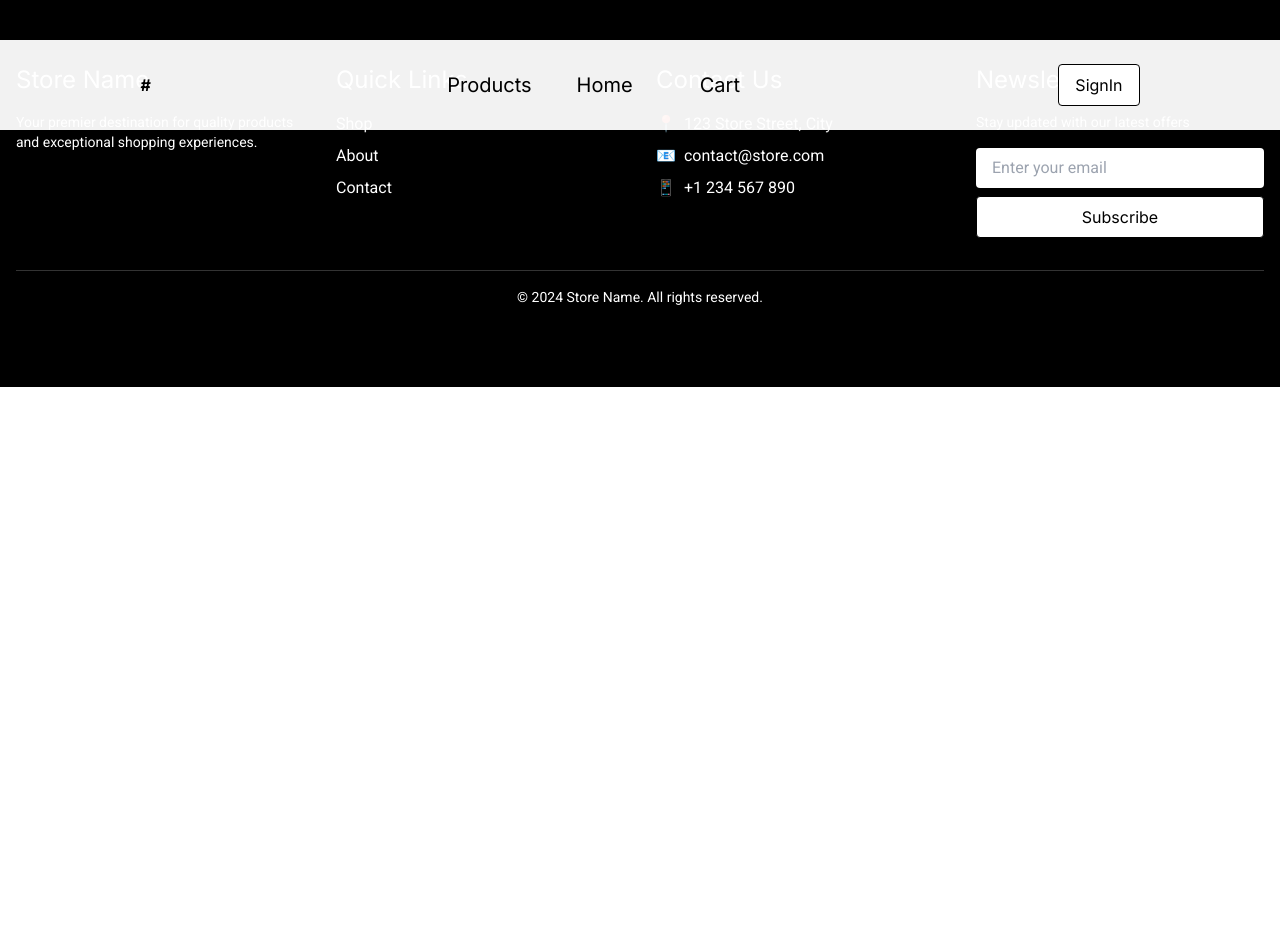
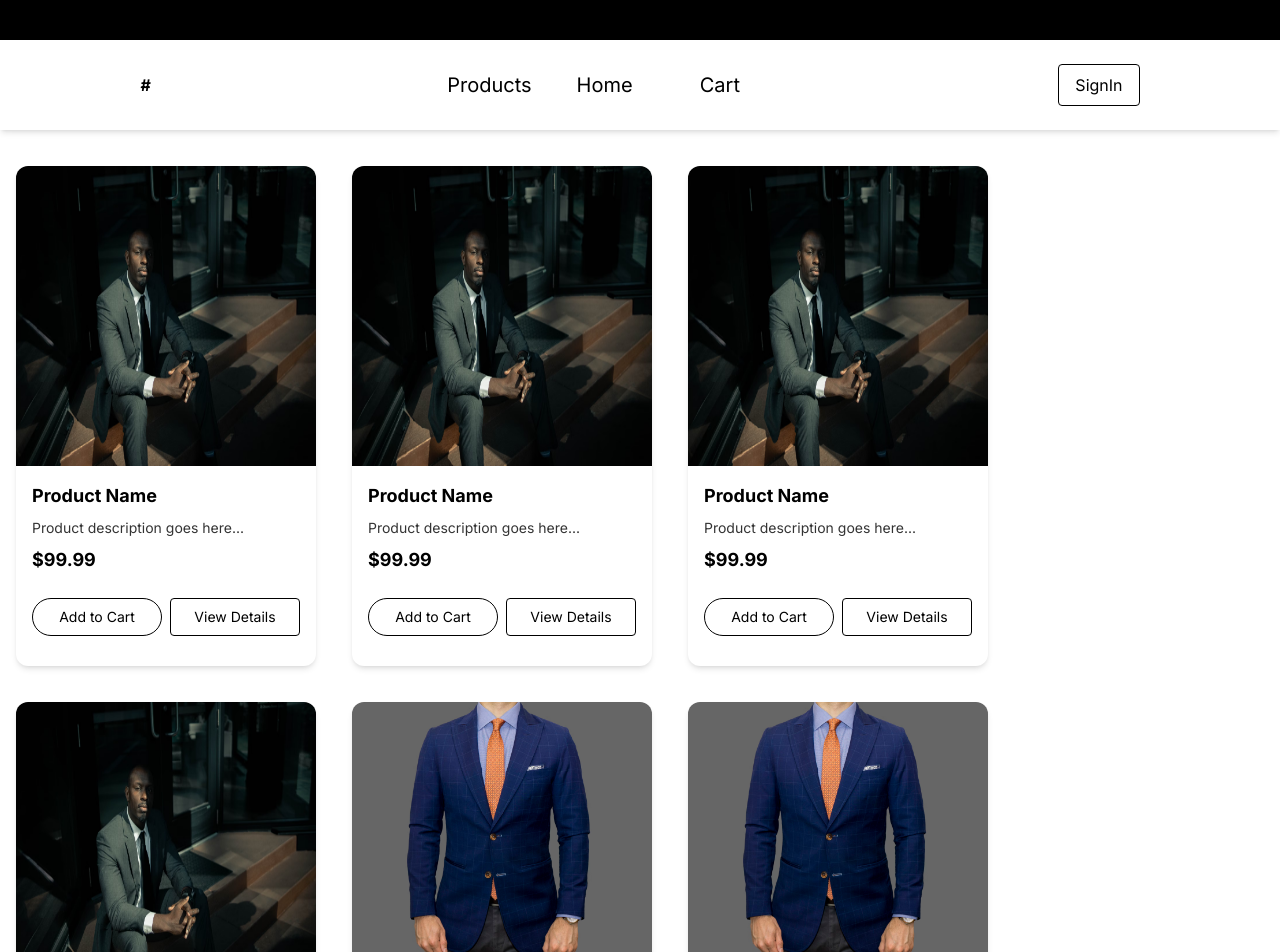
Before and after one commit to OmarSalhab/fullstack-web-application, a React (Vite) app: page /products in a window 1280 px wide. Shown: the top 952 px of the page. Before the commit the page ends 800 px from the top, so only its background shows below. Built offline with nearby package versions, Linux system fonts and the light colour scheme.

Commit message:
feat: Implement Card component and integrate it into ProductsList page

```diff
--- a/src/components/Card.jsx
+++ b/src/components/Card.jsx
@@ -0,0 +1,82 @@
+import Button from "./common/Button";
+import clsx from "clsx";
+
+const Card = ({ image, title, description, price }) => {
+	return (
+		<div
+			className={clsx(
+				"bg-primary shadow-md rounded-lg overflow-hidden",
+				"transition-transform hover:scale-[1.02] duration-300",
+				"flex m-4 flex-col md:flex-row lg:flex-col",
+				"min-w-[300px] md:max-w-[95%] lg:max-w-[300px] md:max-h-[300px] lg:min-h-[500px]"
+			)}
+		>
+			{/* Image Container */}
+			<div
+				className={clsx(
+					"w-full",
+					"md:w-1/2 lg:w-full",
+					"h-[200px] md:h-full lg:h-[60%]"
+				)}
+			>
+				<img src={image} alt={title} className="w-full h-full object-center" />
+			</div>
+
+			{/* Content Container */}
+			<div
+				className={clsx(
+					"flex flex-col p-4",
+					"md:w-1/2 lg:w-full",
+					"justify-between gap-4"
+				)}
+			>
+				{/* Product Info */}
+				<div className="space-y-2">
+					<h3
+						className={clsx(
+							"font-primary text-secondary font-semibold",
+							"text-lg md:text-xl lg:text-lg"
+						)}
+					>
+						{title}
+					</h3>
+					<p
+						className={clsx(
+							"font-primary text-secondary/80",
+							"text-sm md:text-base lg:text-sm",
+							"line-clamp-2"
+						)}
+					>
+						{description}
+					</p>
+					<span
+						className={clsx(
+							"font-primary text-secondary font-bold block",
+							"text-lg md:text-xl lg:text-lg"
+						)}
+					>
+						{price}
+					</span>
+				</div>
+
+				{/* Buttons Container */}
+				<div className={clsx("flex flex-col sm:flex-row gap-2", "mt-2")}>
+					<Button
+						variant="secondary"
+						className="flex-1 text-sm md:text-base lg:text-sm"
+					>
+						Add to Cart
+					</Button>
+					<Button
+						variant="primary"
+						className="flex-1 text-sm md:text-base lg:text-sm"
+					>
+						View Details
+					</Button>
+				</div>
+			</div>
+		</div>
+	);
+};
+
+export default Card;
--- a/src/pages/CheckOut.jsx
+++ b/src/pages/CheckOut.jsx
@@ -1,5 +1,9 @@
+import Footer from "../components/Footer";
+
 const CheckOut = () => {
-    return ( <></> );
+    return ( <>
+    <Footer/>
+    </> );
 }
 
 export default CheckOut;
--- a/src/pages/Home.jsx
+++ b/src/pages/Home.jsx
@@ -30,6 +30,7 @@ const Home = () => {
 		<>
 			<Header />
 			<main>
+				{/* Hero Search Section */}
 				<section
 					ref={heroRef}
 					className={clsx(
@@ -123,6 +124,7 @@ const Home = () => {
 						</div>
 					</div>
 				</section>
+
 				{/* Catagories Section */}
 				<section>
 					<div
@@ -220,6 +222,7 @@ const Home = () => {
 					</div>
 				</section>
 
+				{/* Testimonial Section */}
 				<section
 					ref={testimonialRef}
 					className={clsx(
--- a/src/pages/ProductsList.jsx
+++ b/src/pages/ProductsList.jsx
@@ -1,11 +1,65 @@
+import Card from "../components/Card";
 import Footer from "../components/Footer";
 import Header from "../components/Header";
 
 const ProductsList = () => {
-    return ( <>
-    <Header/>
-    <Footer/>
-    </> );
-}
+	return (
+		<>
+			<Header />
+			<div className="mt-[150px] w-full flex flex-col sm:flex-row flex-wrap gap-1">
+				<Card
+					image="src\assets\images\photo-1621972660295-0ae270b0b38e.avif"
+					title="Product Name"
+					description="Product description goes here..."
+					price="$99.99"
+				/>
+				<Card
+					image="src\assets\images\photo-1621972660295-0ae270b0b38e.avif"
+					title="Product Name"
+					description="Product description goes here..."
+					price="$99.99"
+				/>
+				<Card
+					image="src\assets\images\photo-1621972660295-0ae270b0b38e.avif"
+					title="Product Name"
+					description="Product description goes here..."
+					price="$99.99"
+				/>
+				<Card
+					image="src\assets\images\photo-1621972660295-0ae270b0b38e.avif"
+					title="Product Name"
+					description="Product description goes here..."
+					price="$99.99"
+				/>
+				<Card
+					image="src\assets\images\photo-1593030942428-a5451dca4b42.avif"
+					title="Product Name"
+					description="Product description goes here..."
+					price="$99.99"
+				/>
+				<Card
+					image="src\assets\images\photo-1593030942428-a5451dca4b42.avif"
+					title="Product Name"
+					description="Product description goes here..."
+					price="$99.99"
+				/>
+				<Card
+					image="src\assets\images\photo-1593030942428-a5451dca4b42.avif"
+					title="Product Name"
+					description="Product description goes here..."
+					price="$99.99"
+				/>
+				<Card
+					image="src\assets\images\photo-1593030942428-a5451dca4b42.avif"
+					title="Product Name"
+					description="Product description goes here..."
+					price="$99.99"
+				/>
+			</div>{" "}
+			;
+			<Footer />
+		</>
+	);
+};
 
 export default ProductsList;
```
